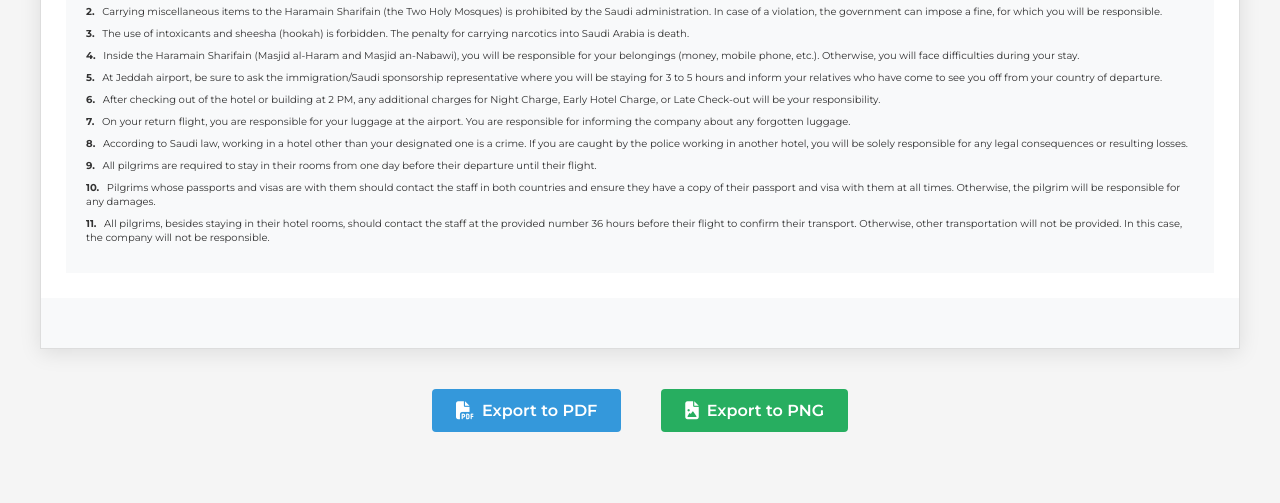
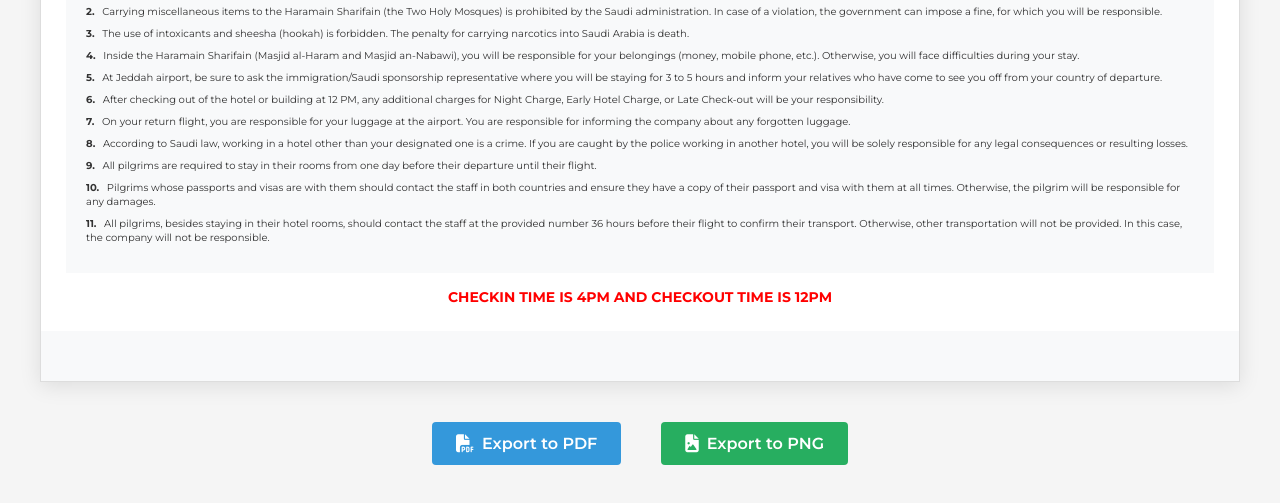
Before and after one commit to globalgroupaviationit/hotelaccomodationvoucher, a plain HTML site: page index.html in a window 1280 px wide. Shown: the part 1842-2345 px from the top of the page. Drawn offline with nearby package versions, Linux system fonts and the light colour scheme.

Commit message:
Update index.html

```diff
--- a/index.html
+++ b/index.html
@@ -371,6 +371,18 @@
       display: none;
     }
 
+    /* Added Note Style */
+    .checkin-note {
+      text-align: center;
+      color: red;
+      font-weight: 700;
+      margin-top: 15px;
+      font-size: 14px;
+      position: relative;
+      z-index: 2;
+      text-transform: uppercase;
+    }
+
     @media (max-width: 768px) {
       .form-grid {
         grid-template-columns: 1fr;
@@ -434,8 +446,7 @@
 
       <h2 class="form-title">Booking Details</h2>
       <div id="bookings-container">
-        <!-- Bookings will be added here dynamically -->
-      </div>
+        </div>
 
       <button id="add-booking" class="btn btn-primary">
         <i class="fas fa-plus"></i> Add Another Booking
@@ -448,8 +459,7 @@
         </div>
 
         <div id="sectors-container">
-          <!-- Sectors will be added here dynamically -->
-        </div>
+          </div>
 
         <div class="form-grid" style="margin-top: 20px;">
           <div class="form-group">
@@ -468,7 +478,6 @@
     </div>
 
     <div class="voucher-container" id="voucher-preview">
-      <!-- Large Background Watermark -->
       <div class="background-watermark">
         <img src="https://i.postimg.cc/7hCT9DpT/Global-Hajj-and-Umrah-Group-png-1.png" alt="Global Hajj Watermark">
       </div>
@@ -521,16 +530,13 @@
         <div class="booking-details-header">Booking Details</div>
 
         <div id="display-bookings">
-          <!-- Booking tables will be added here dynamically -->
-        </div>
+          </div>
 
         <div class="transport-details-header">Transport Details</div>
 
         <div id="display-transport">
-          <!-- Transport table will be added here dynamically -->
-        </div>
+          </div>
 
-        <!-- Policies Section -->
         <div class="policies-section">
           <div class="policies-title">Important Policies and Guidelines</div>
           <div class="policy-item">
@@ -555,7 +561,7 @@
           </div>
           <div class="policy-item">
             <span class="policy-number">6.</span>
-            After checking out of the hotel or building at 2 PM, any additional charges for Night Charge, Early Hotel Charge, or Late Check-out will be your responsibility.
+            After checking out of the hotel or building at 12 PM, any additional charges for Night Charge, Early Hotel Charge, or Late Check-out will be your responsibility.
           </div>
           <div class="policy-item">
             <span class="policy-number">7.</span>
@@ -578,6 +584,11 @@
             All pilgrims, besides staying in their hotel rooms, should contact the staff at the provided number 36 hours before their flight to confirm their transport. Otherwise, other transportation will not be provided. In this case, the company will not be responsible.
           </div>
         </div>
+
+        <div class="checkin-note">
+          Checkin time is 4pm and Checkout time is 12pm
+        </div>
+
       </div>
 
       <div class="voucher-footer"></div>
```
